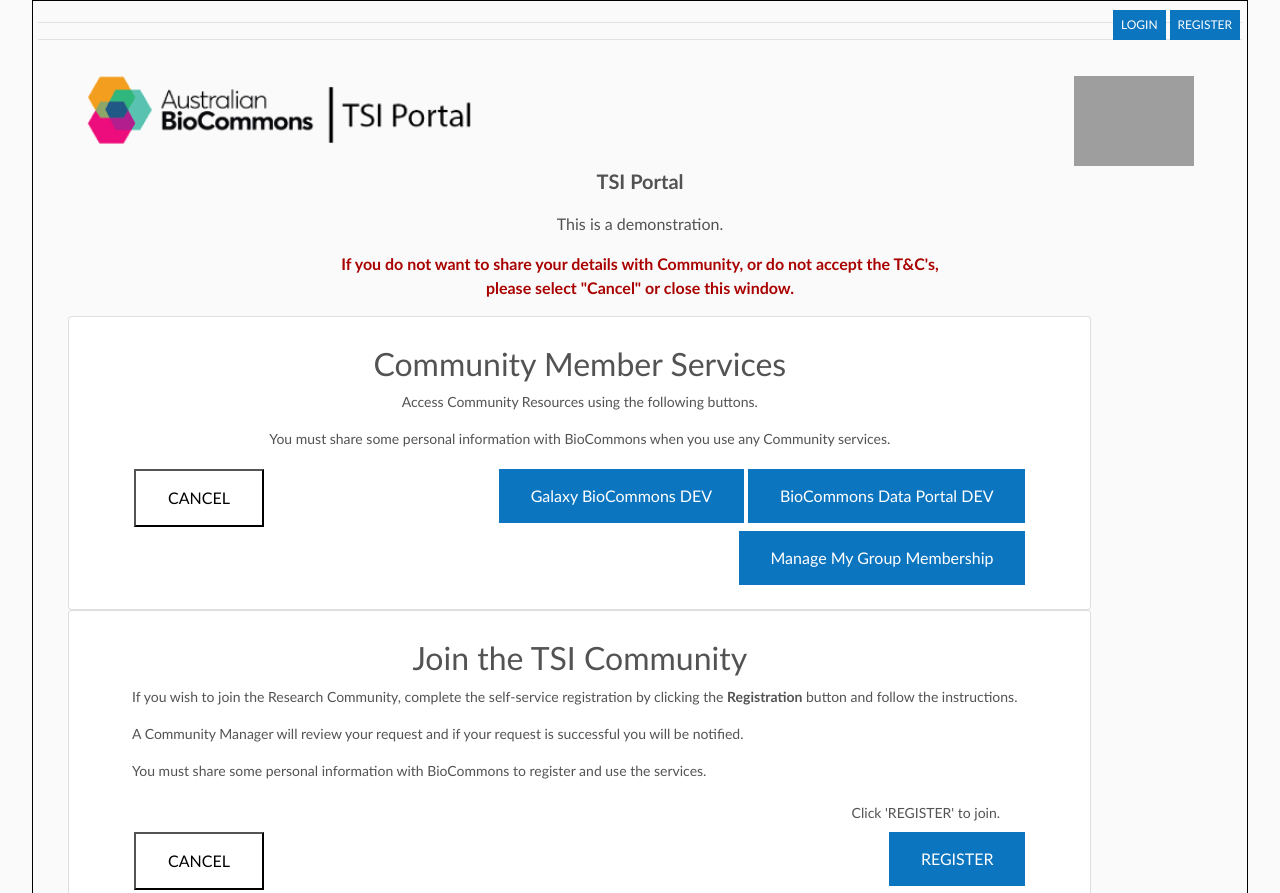
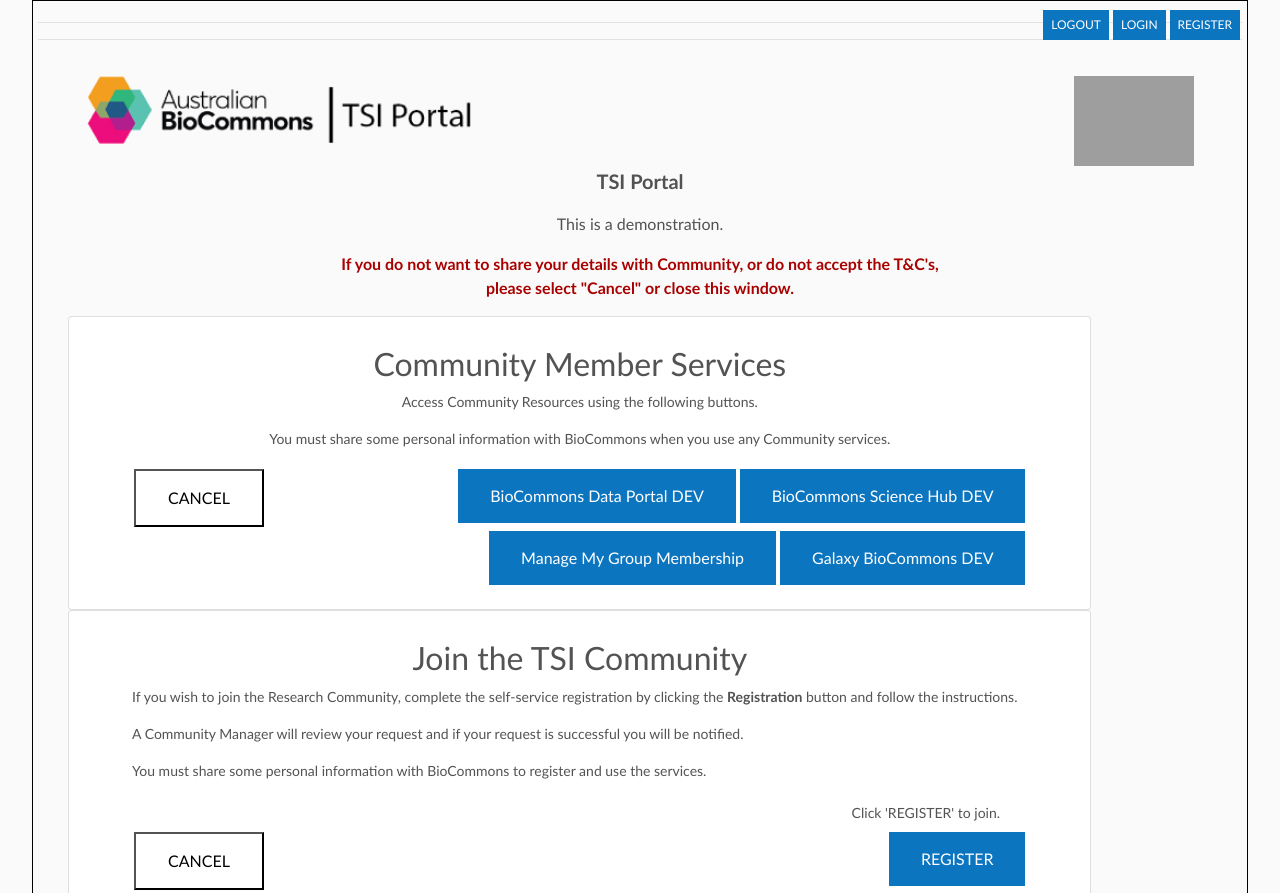
Before and after one commit to patricksouth/tsi-landing-pages, a plain HTML site: page index.html in a window 1280 px wide. Shown: the top 893 px of the page. Drawn offline with nearby package versions, Linux system fonts and the light colour scheme; grey boxes are pictures that could not be loaded.

Commit message:
Added logout button

```diff
--- a/index.html
+++ b/index.html
@@ -33,6 +33,7 @@
 <div class="registration-box">
   <button class="button-top" id="next-button" onclick="window.open('./TSI-TC-v4-pg1.html', '_self')">REGISTER</button>
   <button class="button-top" id="next-button" onclick="window.open('https://registry-test.biocommons.org.au/registry/co_dashboards/dashboard/co:5', '_self')">LOGIN</button>
+  <button class="button-top" id="next-button" onclick="window.open('https://registry-test.biocommons.org.au/registry/auth/logout', '_self')">LOGOUT</button>
   <hr/>
   <hr/>
   <div class="card-body px-5">
@@ -55,10 +56,10 @@
         <p style="text-align: center;">You must share some personal information with BioCommons when you use any Community services.</p>
 
         <button class="button-cancel" id="cancel-button" onclick="window.location.href='https://google.com';">CANCEL</button>
-
+        <button class="button-next" id="next-button" onclick="window.open('https://directus.test.biocommons.org.au/', '_blank')">BioCommons Science Hub DEV</button>
         <button class="button-next" id="next-button" onclick="window.open('https://data.bpa.test.biocommons.org.au/', '_blank')">BioCommons Data Portal DEV</button>
-	<button class="button-next" id="next-button" onclick="window.open('https://galaxy.test.biocommons.org.au/', '_blank')">Galaxy BioCommons DEV</button>
-	<button class="button-next" id="next-button" onclick="window.open('https://registry-test.biocommons.org.au/registry/co_groups/index/co:5/search.member:1/search.owner:1', '_blank')">Manage My Group Membership</button>
+       	<button class="button-next" id="next-button" onclick="window.open('https://galaxy.test.biocommons.org.au/', '_blank')">Galaxy BioCommons DEV</button>
+       	<button class="button-next" id="next-button" onclick="window.open('https://registry-test.biocommons.org.au/registry/co_groups/index/co:5/search.member:1/search.owner:1', '_blank')">Manage My Group Membership</button>
      </div>
    </div>
   </div>
```
